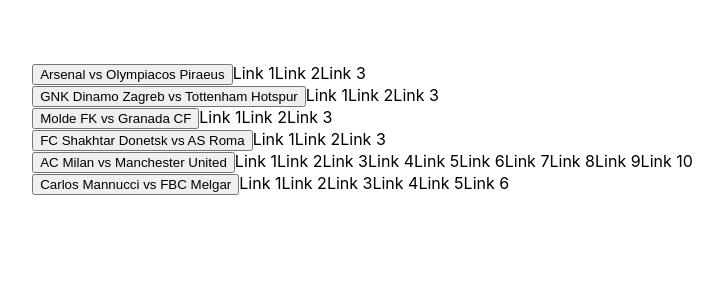
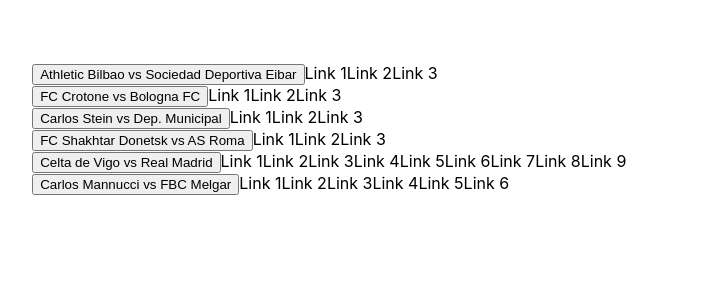
Before and after one commit to pierorolando1/balongonline, a Next.js app: page / in a window 1280 px wide. Shown: the top 300 px of the page, without its empty margins (39-762 px from the left). Built offline with nearby package versions, Linux system fonts and the light colour scheme.

Commit message:
i add new games

```diff
--- a/pages/index.js
+++ b/pages/index.js
@@ -12,16 +12,16 @@
 
 
       {
-        "titulo": "Arsenal vs Olympiacos Piraeus",
+        "titulo": "Athletic Bilbao vs Sociedad Deportiva Eibar",
         "links": [
           {
-            "link": "arsenal-vs-olympiacos-piraeus-stream-1",
+            "link": "athletic-bilbao-vs-sociedad-deportiva-eibar-stream-1",
           },
           {
-            "link": "arsenal-vs-olympiacos-piraeus-stream-2",
+            "link": "athletic-bilbao-vs-sociedad-deportiva-eibar-stream-2",
           },
           {
-            "link": "arsenal-vs-olympiacos-piraeus-stream-3",
+            "link": "athletic-bilbao-vs-sociedad-deportiva-eibar-stream-3",
           },
         ]
       },
@@ -30,16 +30,16 @@
 
 
       {
-        "titulo": "GNK Dinamo Zagreb vs Tottenham Hotspur",
+        "titulo": "FC Crotone vs Bologna FC",
         "links": [
           {
-            "link": "gnk-dinamo-zagreb-vs-tottenham-hotspur-stream-1",
+            "link": "fc-crotone-vs-bologna-fc-stream-1",
           },
           {
-            "link": "gnk-dinamo-zagreb-vs-tottenham-hotspur-stream-2",
+            "link": "fc-crotone-vs-bologna-fc-stream-2",
           },
           {
-            "link": "gnk-dinamo-zagreb-vs-tottenham-hotspur-stream-3",
+            "link": "fc-crotone-vs-bologna-fc-stream-3",
           },
         ]
       },
@@ -48,16 +48,16 @@
 
 
       {
-        "titulo": "Molde FK vs Granada CF",
+        "titulo": "Carlos Stein vs Dep. Municipal",
         "links": [
           {
-            "link": "molde-fk-vs-granada-cf-stream-1",
+            "link": "carlos-stein-vs-dep-municipal-stream-1",
           },
           {
-            "link": "molde-fk-vs-granada-cf-stream-2",
+            "link": "carlos-stein-vs-dep-municipal-stream-2",
           },
           {
-            "link": "molde-fk-vs-granada-cf-stream-3",
+            "link": "carlos-stein-vs-dep-municipal-stream-3",
           },
         ]
       },
@@ -79,37 +79,34 @@
       },
 
       {
-        "titulo": "AC Milan vs Manchester United",
+        "titulo": "Celta de Vigo vs Real Madrid",
         "links": [
           {
-            "link": "ac-milan-vs-manchester-united-stream-1",
+            "link": "celta-de-vigo-vs-real-madrid-stream-1",
           },
           {
-            "link": "ac-milan-vs-manchester-united-stream-2",
+            "link": "celta-de-vigo-vs-real-madrid-stream-2",
           },
           {
-            "link": "ac-milan-vs-manchester-united-stream-3",
+            "link": "celta-de-vigo-vs-real-madrid-stream-3",
           },
           {
-            "link": "ac-milan-vs-manchester-united-stream-4",
+            "link": "celta-de-vigo-vs-real-madrid-stream-4",
           },
           {
-            "link": "ac-milan-vs-manchester-united-stream-5",
+            "link": "celta-de-vigo-vs-real-madrid-stream-5",
           },
           {
-            "link": "ac-milan-vs-manchester-united-stream-6",
+            "link": "celta-de-vigo-vs-real-madrid-stream-6",
           },
           {
-            "link": "ac-milan-vs-manchester-united-stream-7",
+            "link": "celta-de-vigo-vs-real-madrid-stream-7",
           },
           {
-            "link": "ac-milan-vs-manchester-united-stream-8",
+            "link": "celta-de-vigo-vs-real-madrid-stream-8",
           },
           {
-            "link": "ac-milan-vs-manchester-united-stream-9",
-          },
-          {
-            "link": "ac-milan-vs-manchester-united-stream-10",
+            "link": "celta-de-vigo-vs-real-madrid-stream-9",
           },
         ]
       },
```
